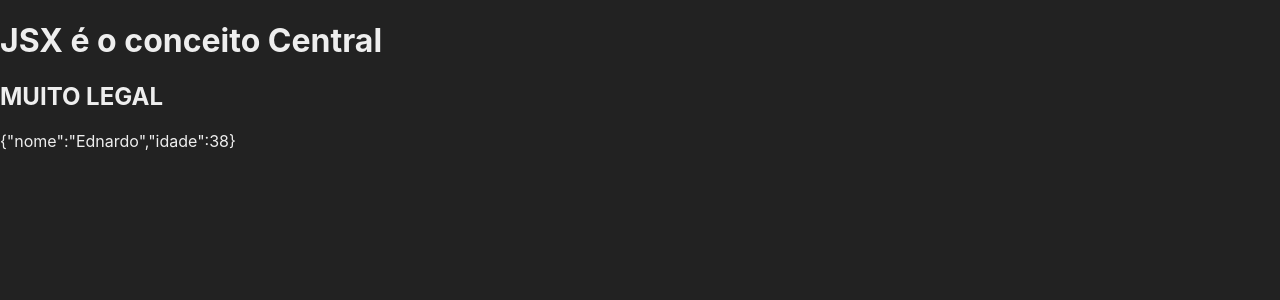
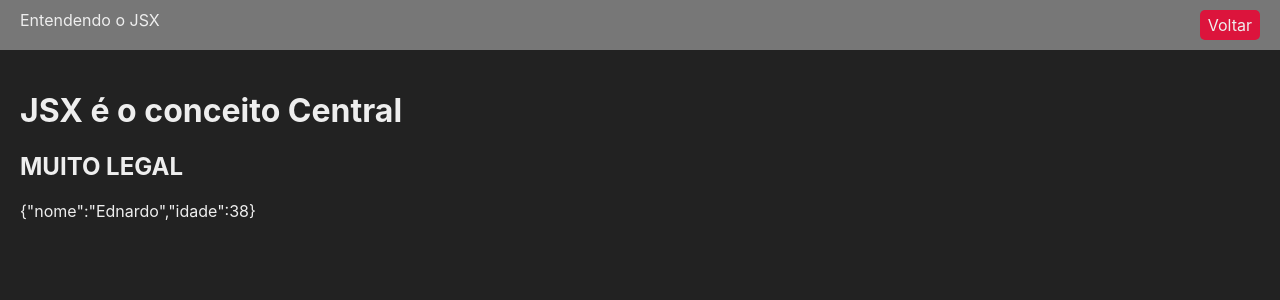
Before and after one commit to Ednardo-Paz/Fundamentos-NextJs, a Next.js app in the folder fundamentos/: page /jsx in a window 1280 px wide. Shown: the top 300 px of the page. Built offline with nearby package versions, Linux system fonts and the light colour scheme.

Commit message:
Init: Componente Navegador

```diff
--- a/fundamentos/src/pages/jsx.jsx
+++ b/fundamentos/src/pages/jsx.jsx
@@ -1,3 +1,5 @@
+import Layout from '../components/Layout';
+
 export default function Jsx() {
   const titulo = <h1>JSX é o conceito Central</h1>;
 
@@ -6,10 +8,10 @@ export default function Jsx() {
   }
 
   return (
-    <div>
+    <Layout titulo={'Entendendo o JSX'}>
       {titulo}
       {subtitulo()}
       <p>{JSON.stringify({ nome: 'Ednardo', idade: 38 })}</p>
-    </div>
+    </Layout>
   );
 }
```
